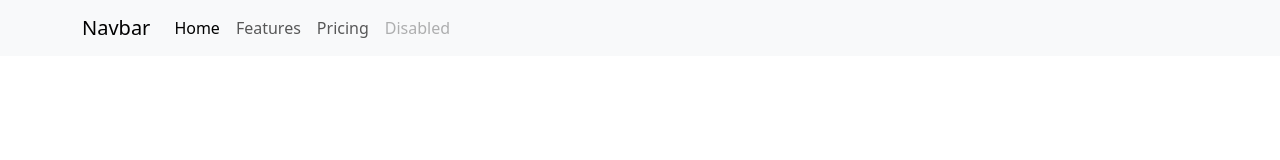
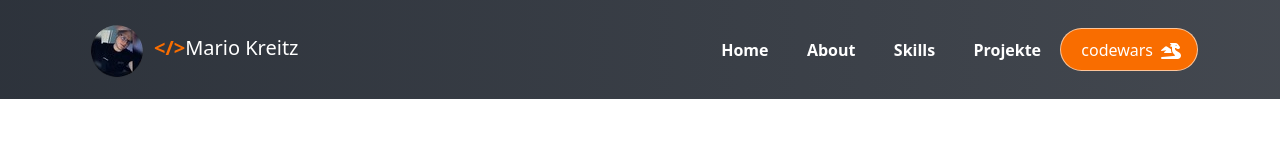
Before and after one commit to mariokreitz/mariokreitz.github.io, a website: page index.html in a window 1280 px wide. Drawn offline with Linux system fonts and the light colour scheme.

Commit message:
Update index.html

```diff
--- a/index.html
+++ b/index.html
@@ -5,12 +5,15 @@
     <meta name="viewport" content="width=device-width, initial-scale=1.0" />
     <title>Mario Kreitz - Github</title>
     <link rel="stylesheet" href="./assets/css/style.css" />
+    <link rel="stylesheet" href="./assets/css/fontawesome.css" />
   </head>
   <body>
     <!--     START THE NAVBAR SECTION -->
-    <nav class="navbar navbar-expand-lg bg-body-tertiary">
+    <nav class="navbar navbar-expand-lg menu">
       <div class="container">
-        <a class="navbar-brand" href="#">Navbar</a>
+        <a class="navbar-brand" href="#">
+          <img src="/img/mario/mario_mini_transparent.png" alt="logo image" /><span id="logo">&lt/&gt</span>Mario Kreitz
+        </a>
         <button
           class="navbar-toggler"
           type="button"
@@ -22,21 +25,28 @@
         >
           <span class="navbar-toggler-icon"></span>
         </button>
-        <div class="collapse navbar-collapse" id="navbarNav">
+        <div class="collapse navbar-collapse justify-content-end" id="navbarNav">
           <ul class="navbar-nav">
             <li class="nav-item">
               <a class="nav-link active" aria-current="page" href="#">Home</a>
             </li>
             <li class="nav-item">
-              <a class="nav-link" href="#">Features</a>
+              <a class="nav-link" href="#">About</a>
             </li>
             <li class="nav-item">
-              <a class="nav-link" href="#">Pricing</a>
+              <a class="nav-link" href="#">Skills</a>
             </li>
             <li class="nav-item">
-              <a class="nav-link disabled" aria-disabled="true">Disabled</a>
+              <a class="nav-link" href="#">Projekte</a>
             </li>
           </ul>
+          <button
+            onclick="window.open('https://www.codewars.com/users/Kmario','_blank');"
+            type="button"
+            class="rounded-pill btn-rounded"
+          >
+            codewars<span><i class="fa-solid fa-dragon"></i></span>
+          </button>
         </div>
       </div>
     </nav>
```
